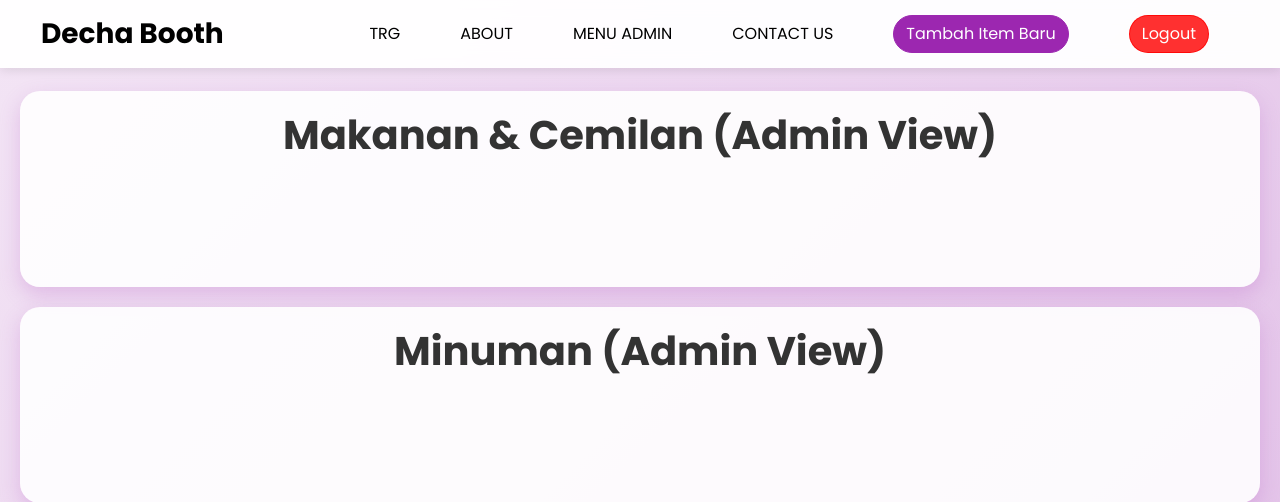
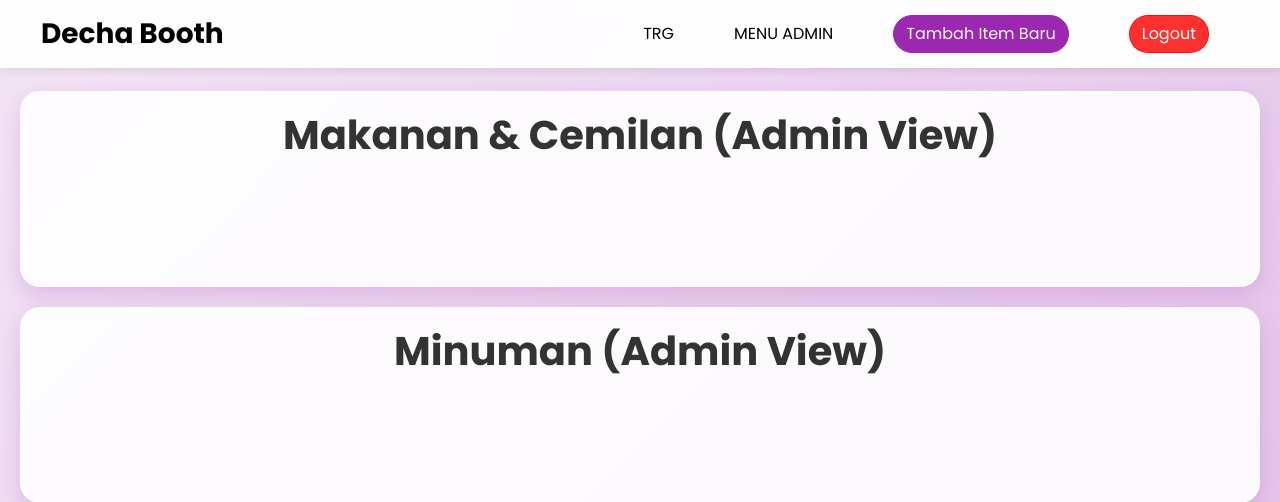
Before and after one commit to fauzifzifi/dechabooth, a PHP site: page /admin_menu.php in a window 1280 px wide. Shown: the top 502 px of the page. Run offline with PHP 8.4, Linux system fonts and the light colour scheme; the visitor is signed in with stand-in values (Sample User, id 1); data that the repository does not hold is empty; some libraries are stand-ins or nearby versions.

Commit message:
Update admin_menu.php

```diff
--- a/admin_menu.php
+++ b/admin_menu.php
@@ -84,10 +84,8 @@ if (isset($_GET['hapus'])) {
                         <div class="collapse navbar-collapse " id="navbarSupportedContent">
                             <ul class="navbar-nav ml-auto">
                                 <li class="nav-item"><a class="nav-link" href="admin_trigger.php">trg</a></li>
-                                <li class="nav-item"><a class="nav-link" href="about.html">About</a></li>
                                 <li class="nav-item active"><a class="nav-link" href="admin_menu.php">Menu Admin</a>
                                 </li>
-                                <li class="nav-item"><a class="nav-link" href="contact.php">Contact Us</a></li>
                             </ul>
                             <div class="quote_btn-container">
                                 <a href="manage_menu.php" class="btn btn-primary">Tambah Item Baru</a>
```
